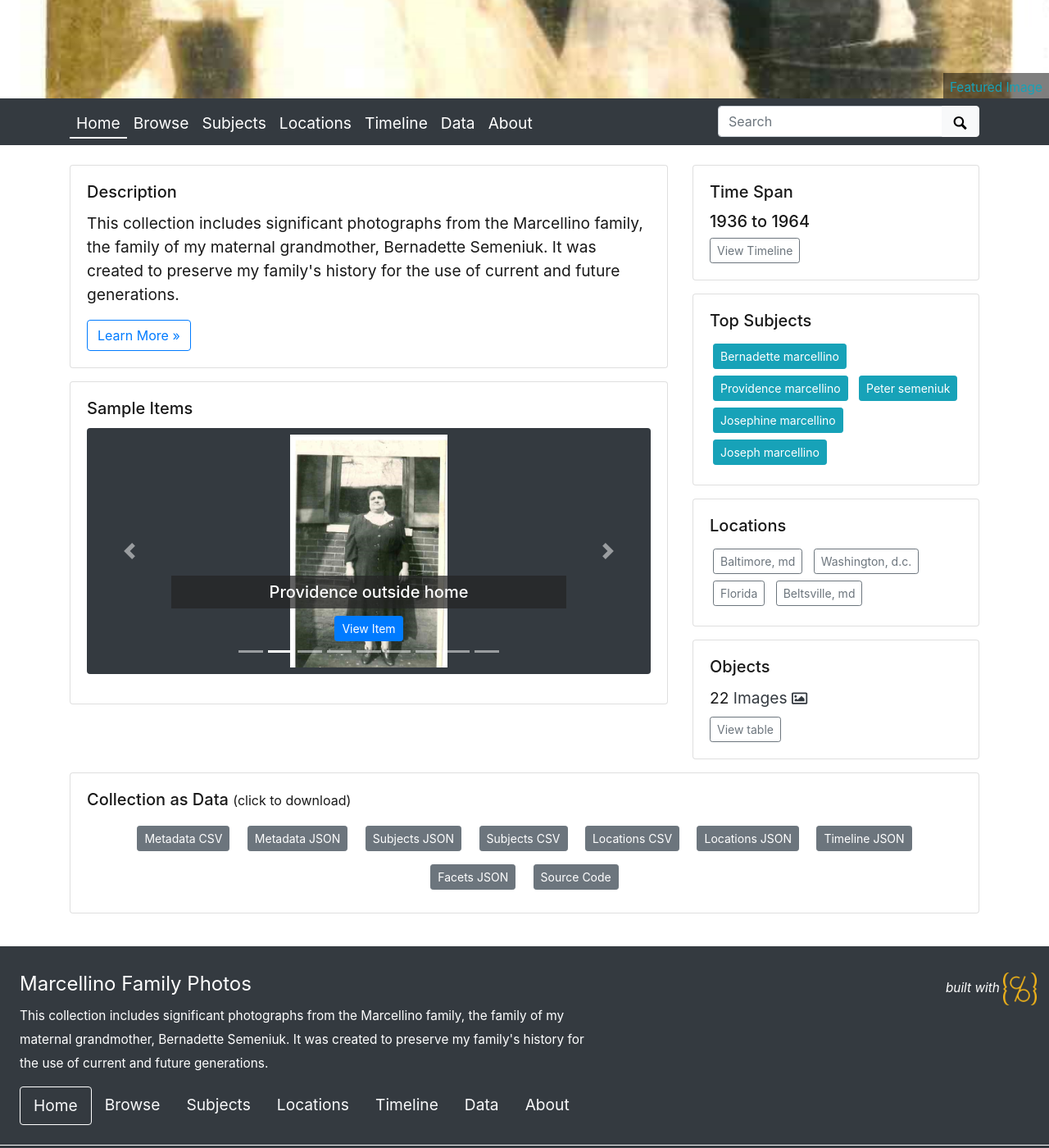
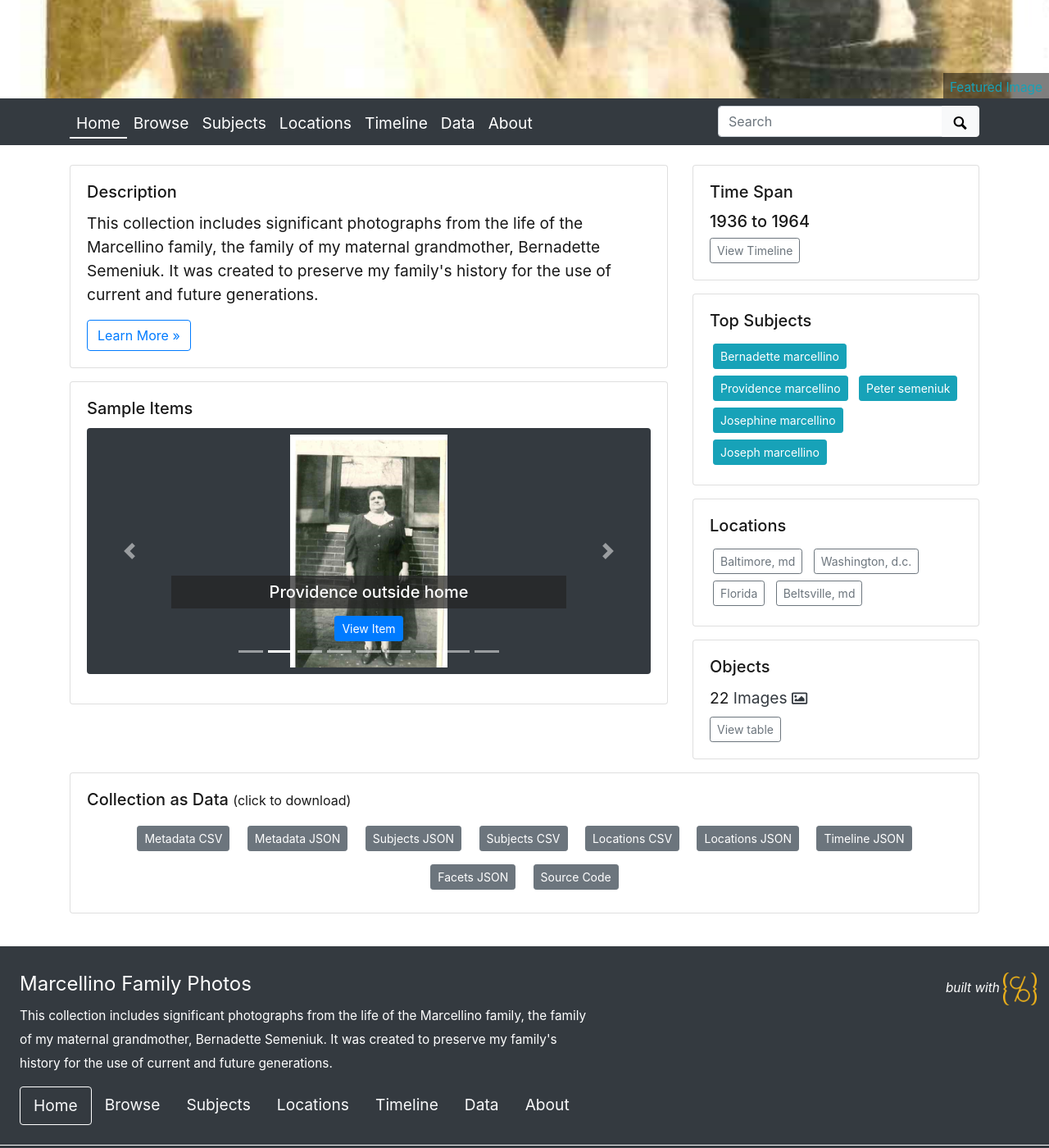
Before and after one commit to angelap13/Family-Photos, a Jekyll site: the page built from index.md, in a window 1280 px wide and 1400 px high, scrolled down 490 px. Shown: the whole window at 82% size. Built offline with Jekyll 4.4.1, drawn with Linux system fonts in a browser that asks for light colours.

Commit message:
Updated config

```diff
--- a/_config.yml
+++ b/_config.yml
@@ -25,7 +25,7 @@
 tagline: Significant photos related to the Marcellino family's history
 # description appears in meta tags and other locations
 # this description might appear in search result lists, keep around 160 characters max
-description: "This collection includes significant photographs from the Marcellino family, the family of my maternal grandmother, Bernadette Semeniuk. It was created to preserve my family's history for the use of current and future generations."
+description: "This collection includes significant photographs from the life of the Marcellino family, the family of my maternal grandmother, Bernadette Semeniuk. It was created to preserve my family's history for the use of current and future generations."
 # creator of the digital collection, to appear in meta tags; we typically use our GitHub usernames but feel free to just use your name
 author: Angela Pesi
 
```
